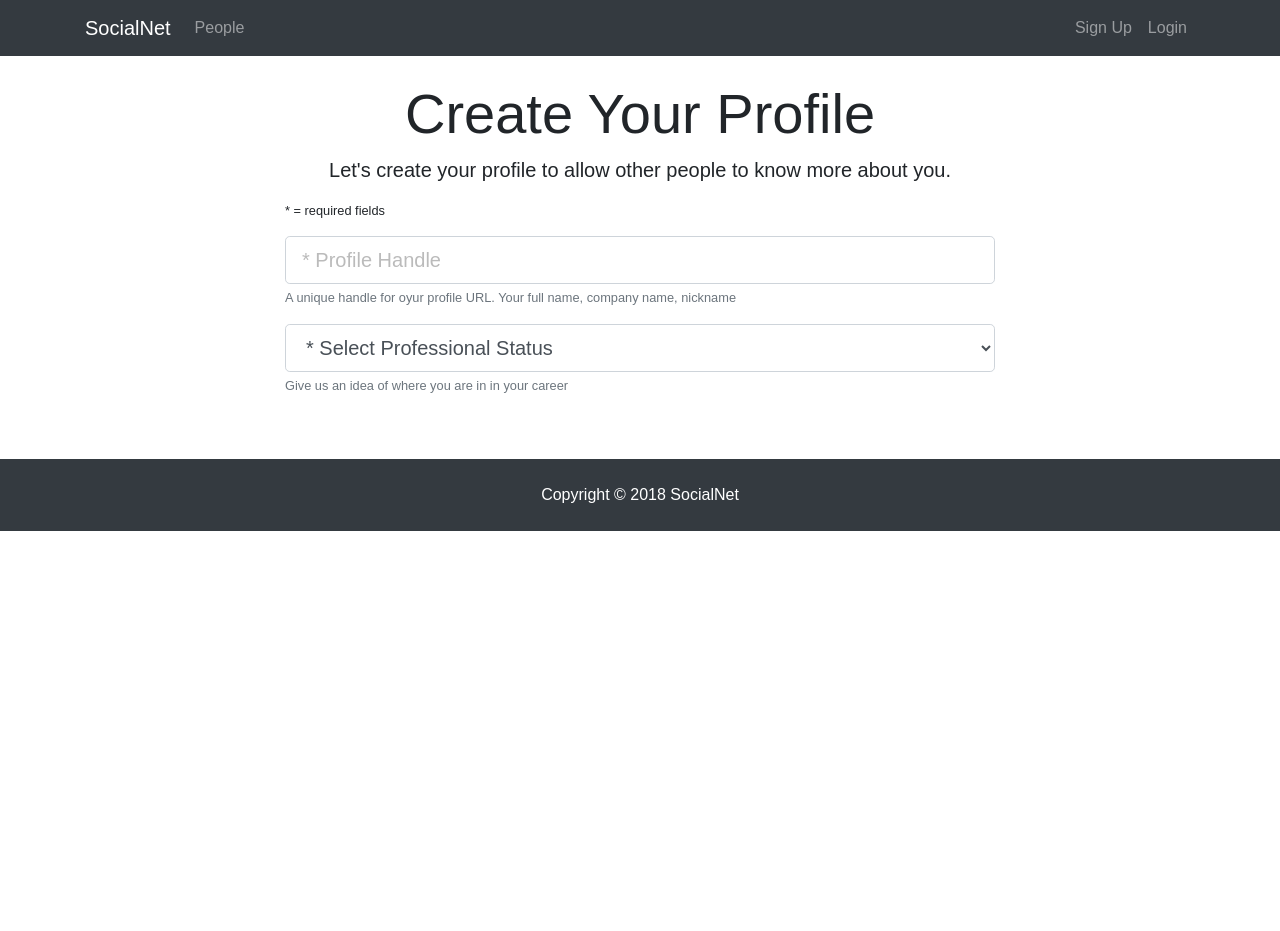
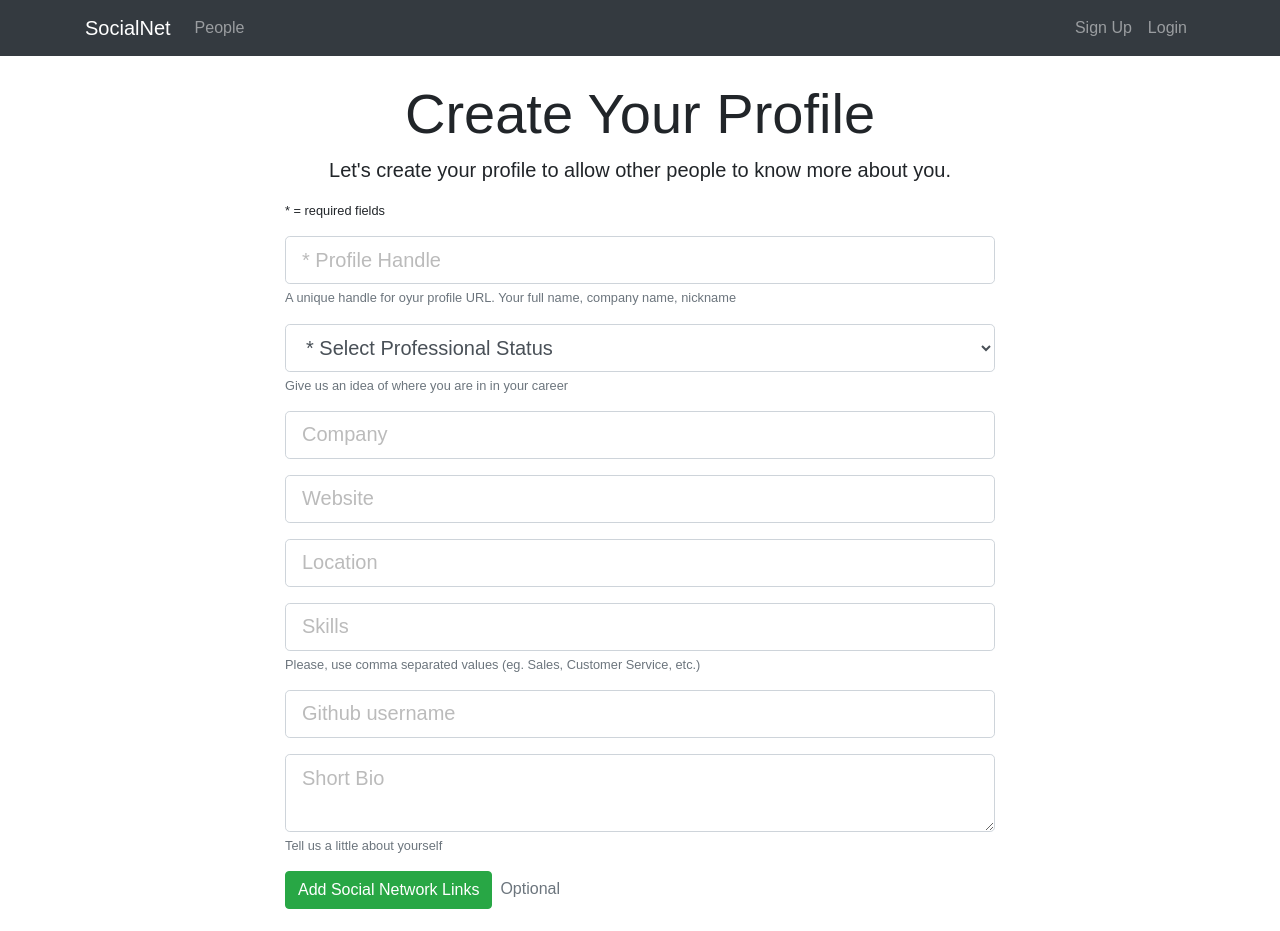
Before and after one commit to andriisavchuk/react-social, a React (Create React App) app in the folder client/: page /create-profile in a window 1280 px wide. Shown: the top 931 px of the page. Before the commit the page ends 800 px from the top, so only its background shows below. Built offline with nearby package versions, Linux system fonts and the light colour scheme.

Commit message:
add inputs for socials networks

```diff
--- a/client/public/index.html
+++ b/client/public/index.html
@@ -11,7 +11,9 @@
     <link rel="manifest" href="%PUBLIC_URL%/manifest.json">
     <link rel="shortcut icon" href="%PUBLIC_URL%/favicon.ico">
     <link rel="stylesheet" href="https://stackpath.bootstrapcdn.com/bootstrap/4.1.1/css/bootstrap.min.css" integrity="sha384-WskhaSGFgHYWDcbwN70/dfYBj47jz9qbsMId/iRN3ewGhXQFZCSftd1LZCfmhktB" crossorigin="anonymous">
-    <link rel="stylesheet" href="https://use.fontawesome.com/releases/v5.0.13/css/all.css" integrity="sha384-DNOHZ68U8hZfKXOrtjWvjxusGo9WQnrNx2sqG0tfsghAvtVlRW3tvkXWZh58N9jp" crossorigin="anonymous">
+    <!-- <link rel="stylesheet" href="https://use.fontawesome.com/releases/v5.0.13/css/all.css" integrity="sha384-DNOHZ68U8hZfKXOrtjWvjxusGo9WQnrNx2sqG0tfsghAvtVlRW3tvkXWZh58N9jp" crossorigin="anonymous"> -->
+    <script defer src="https://use.fontawesome.com/releases/v5.0.9/js/all.js" integrity="sha384-8iPTk2s/jMVj81dnzb/iFR2sdA7u06vHJyyLlAd4snFpCl/SnyUjRrbdJsw1pGIl"
+    crossorigin="anonymous"></script>
     <!--
       Notice the use of %PUBLIC_URL% in the tags above.
       It will be replaced with the URL of the `public` folder during the build.
--- a/client/src/components/common/SocialsInputGroup.js
+++ b/client/src/components/common/SocialsInputGroup.js
@@ -14,7 +14,7 @@ const SocialsInputGroup = ({
   return (
     <div className="input-group mb-3">
       <div className="input-group-prepend">
-        <span className="input-group-prepend">
+        <span className="input-group-text">
           <i className={icon}/>
         </span>
       </div>
--- a/client/src/components/create-profile/CreateProfile.js
+++ b/client/src/components/create-profile/CreateProfile.js
@@ -10,7 +10,7 @@ class CreateProfile extends Component {
   constructor(props) {
     super(props);
     this.state = {
-      displaySocailInputs: false,
+      displaySocialInputs: false,
       handle: '',
       company: '',
       website: '',
@@ -42,7 +42,59 @@ class CreateProfile extends Component {
   }
 
   render() {
-    const { errors } = this.state;
+    const { errors, displaySocialInputs } = this.state;
+    let socialInputs;
+
+    if (displaySocialInputs) {
+      socialInputs = (
+        <div>
+          <SocialsInputGroup
+            placeholder="LinkedIn Profile URL"
+            name="linkedin"
+            icon="fab fa-linkedin"
+            value={this.state.linkedin}
+            onChange={this.onChange}
+            error={errors.linkedin}
+          />
+
+          <SocialsInputGroup
+            placeholder="Facebook Page URL"
+            name="facebook"
+            icon="fab fa-facebook"
+            value={this.state.facebook}
+            onChange={this.onChange}
+            error={errors.facebook}
+          />
+
+          <SocialsInputGroup
+            placeholder="YouTube Channel URL"
+            name="youtube"
+            icon="fab fa-youtube"
+            value={this.state.youtube}
+            onChange={this.onChange}
+            error={errors.youtube}
+          />
+
+          <SocialsInputGroup
+            placeholder="Twitter Profile URL"
+            name="twitter"
+            icon="fab fa-twitter"
+            value={this.state.twitter}
+            onChange={this.onChange}
+            error={errors.twitter}
+          />
+
+          <SocialsInputGroup
+            placeholder="Instagram Profile URL"
+            name="instagram"
+            icon="fab fa-instagram"
+            value={this.state.instagram}
+            onChange={this.onChange}
+            error={errors.instagram}
+          />
+        </div>
+      )
+    }
 
     const options = [
       { label: '* Select Professional Status', value: 0 },
@@ -85,6 +137,80 @@ class CreateProfile extends Component {
                   error={errors.status}
                   info="Give us an idea of where you are in in your career"
                 />
+
+                <InputFieldGroup
+                  placeholder="Company"
+                  name="company"
+                  value={this.state.company}
+                  onChange={this.onChange}
+                  error={errors.company}
+                />
+
+                <InputFieldGroup
+                  placeholder="Website"
+                  name="website"
+                  value={this.state.website}
+                  onChange={this.onChange}
+                  error={errors.website}
+                />
+
+                <InputFieldGroup
+                  placeholder="Location"
+                  name="location"
+                  value={this.state.location}
+                  onChange={this.onChange}
+                  error={errors.location}
+                />
+
+                <InputFieldGroup
+                  placeholder="Skills"
+                  name="skills"
+                  value={this.state.skills}
+                  onChange={this.onChange}
+                  error={errors.skills}
+                  info="Please, use comma separated values (eg. Sales, Customer Service, etc.)"
+                />
+
+                <InputFieldGroup
+                  placeholder="Github username"
+                  name="githubusername"
+                  value={this.state.githubusername}
+                  onChange={this.onChange}
+                  error={errors.githubusername}
+                />
+
+                <TextAreaFieldGroup
+                  placeholder="Short Bio"
+                  name="bio"
+                  value={this.state.bio}
+                  onChange={this.onChange}
+                  error={errors.bio}
+                  info="Tell us a little about yourself"
+                />
+
+                <div className="mb-3">
+                  <button
+                    type="button"
+                    onClick={() => {
+                      this.setState(prevState => ({
+                        displaySocialInputs: !prevState.displaySocialInputs
+                      }));
+                    }}
+                    className="btn btn-success mr-2"
+                  >
+                    Add Social Network Links
+                  </button>
+                  <span className="text-muted">Optional</span>
+                </div>
+                {socialInputs}
+                <input
+                  type="submit"
+                  value="Submit"
+                  className="btn btn-info btn-block mt-4"
+                />
+
+
+
               </form>
             </div>
           </div>
```
Lines whose indentation alone changed are shown as unchanged.
